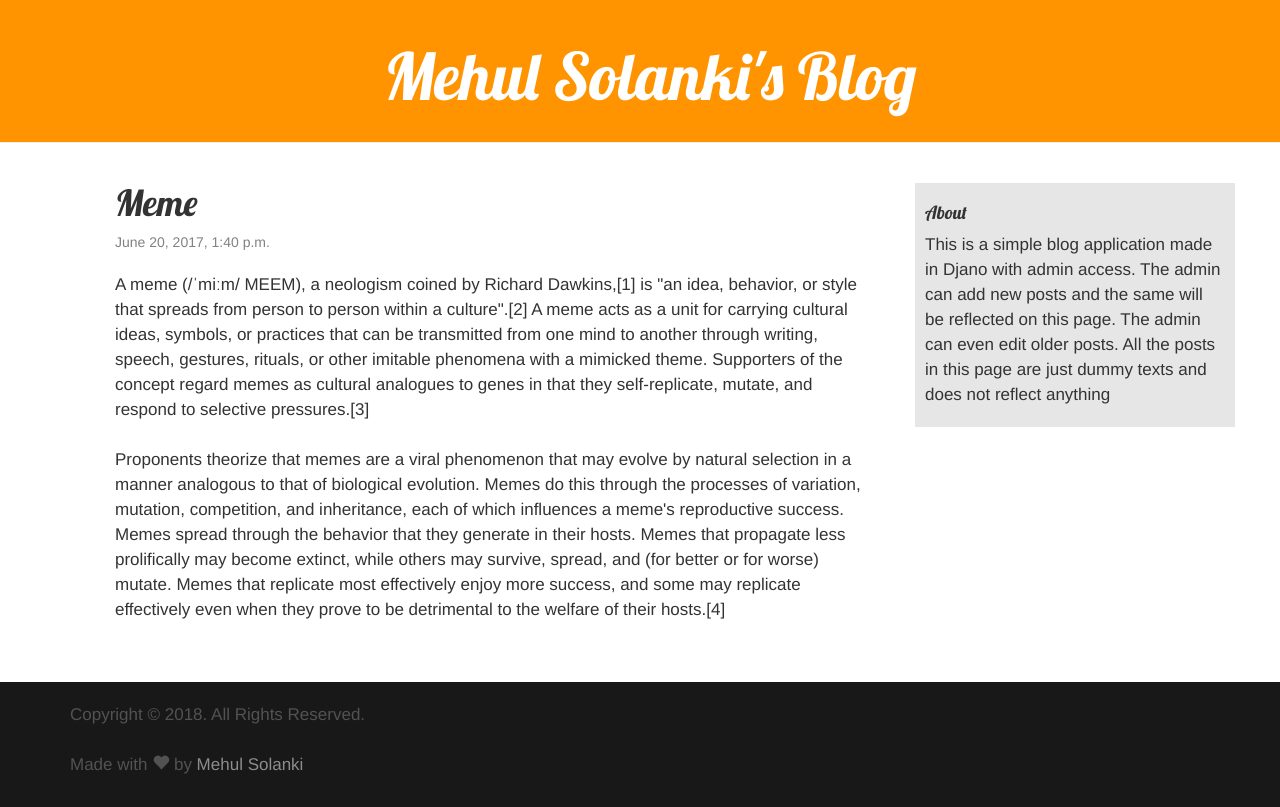
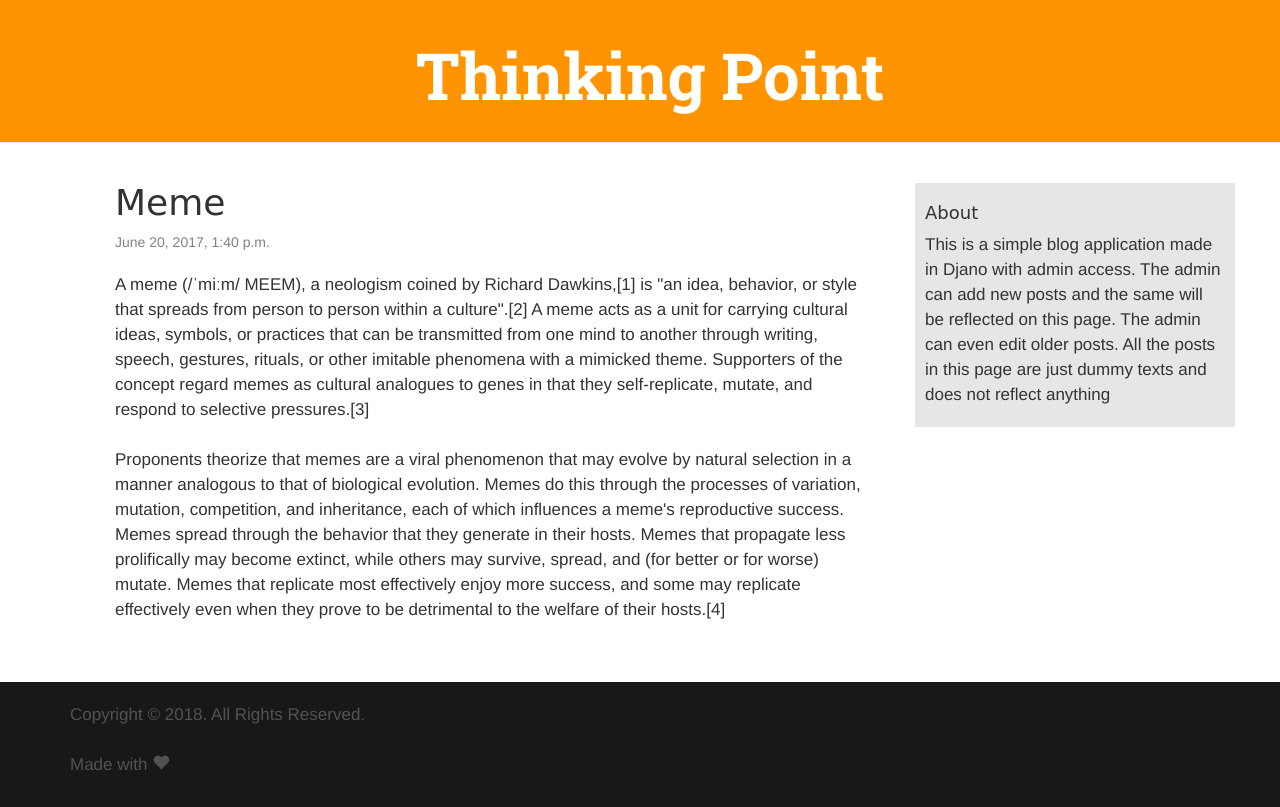
Before and after one commit to mehuls45/my-first-blog, a Django app: page /post/2/ in a window 1280 px wide. Run offline with Django 3.2, Linux system fonts and the light colour scheme; data comes from the database, SQL or seed files in the repository; both versions use the stored data as it was after the commit; some libraries are stand-ins or nearby versions.

Commit message:
New Content

```diff
--- a/blog/models.py
+++ b/blog/models.py
@@ -4,7 +4,7 @@
 # Create your models here.
 
 class Post(models.Model):
-	author = models.ForeignKey('auth.User')
+	author = models.ForeignKey('auth.User',on_delete=models.PROTECT)
 	title = models.CharField(max_length=200)
 	text = models.TextField()
 	created_date = models.DateTimeField(
--- a/blog/static/css/blog.css
+++ b/blog/static/css/blog.css
@@ -4,9 +4,10 @@
 }
 
 h1 a{
-	color : #FCA205;
-	font-family: 'Lobster';
+	color : #673AB7;
+	font-family: 'Roboto Slab', serif;
     text-decoration: none;
+    font-weight: bold;
 }
 
 p {
--- a/blog/templates/blog/base.html
+++ b/blog/templates/blog/base.html
@@ -2,9 +2,9 @@
 
 <html>
     <head>
-        <title>Mehul Solanki's Blog</title>
+        <title>Thinking Point</title>
         <link rel="stylesheet" href="https://maxcdn.bootstrapcdn.com/bootstrap/3.3.7/css/bootstrap.min.css">
-        <link href="//fonts.googleapis.com/css?family=Lobster&subset=latin,latin-ext" rel="stylesheet" type="text/css">
+        <link href="https://fonts.googleapis.com/css?family=Roboto+Slab:700" rel="stylesheet" type="text/css">
         <link rel="stylesheet" href="{% static 'css/blog.css' %}">
         <!-- <link rel="shortcut icon" type="image/png" href="/blogicon.png"> -->
         <link rel="shortcut icon" type="image/x-icon" href="{% static 'css/icon.png' %}">
@@ -15,7 +15,7 @@
                  <a href="{% url 'post_new' %}" class="top-menu"><span class="glyphicon glyphicon-plus"></span></a>
             {% endif %}
 
-            <h1 class="text-center"><a href="/" id="big-font">Mehul Solanki's Blog</a></h1>
+            <h1 class="text-center"><a href="/" id="big-font">Thinking Point</a></h1>
         </div>
 
         <div class="content container">
@@ -39,7 +39,7 @@
     <div class="container">
       <div class="row">
         <div class="footer-col col-md-6">
-          <p>Copyright © 2018. All Rights Reserved.<br><br>Made with <i class="glyphicon glyphicon-heart"></i> by <a href="#" style="text-decoration: none">Mehul Solanki</a></p>
+          <p>Copyright © 2018. All Rights Reserved.<br><br>Made with <i class="glyphicon glyphicon-heart"></i></p>
         </div>
 
       </div>
```
Also changed, not shown: db.sqlite3.
